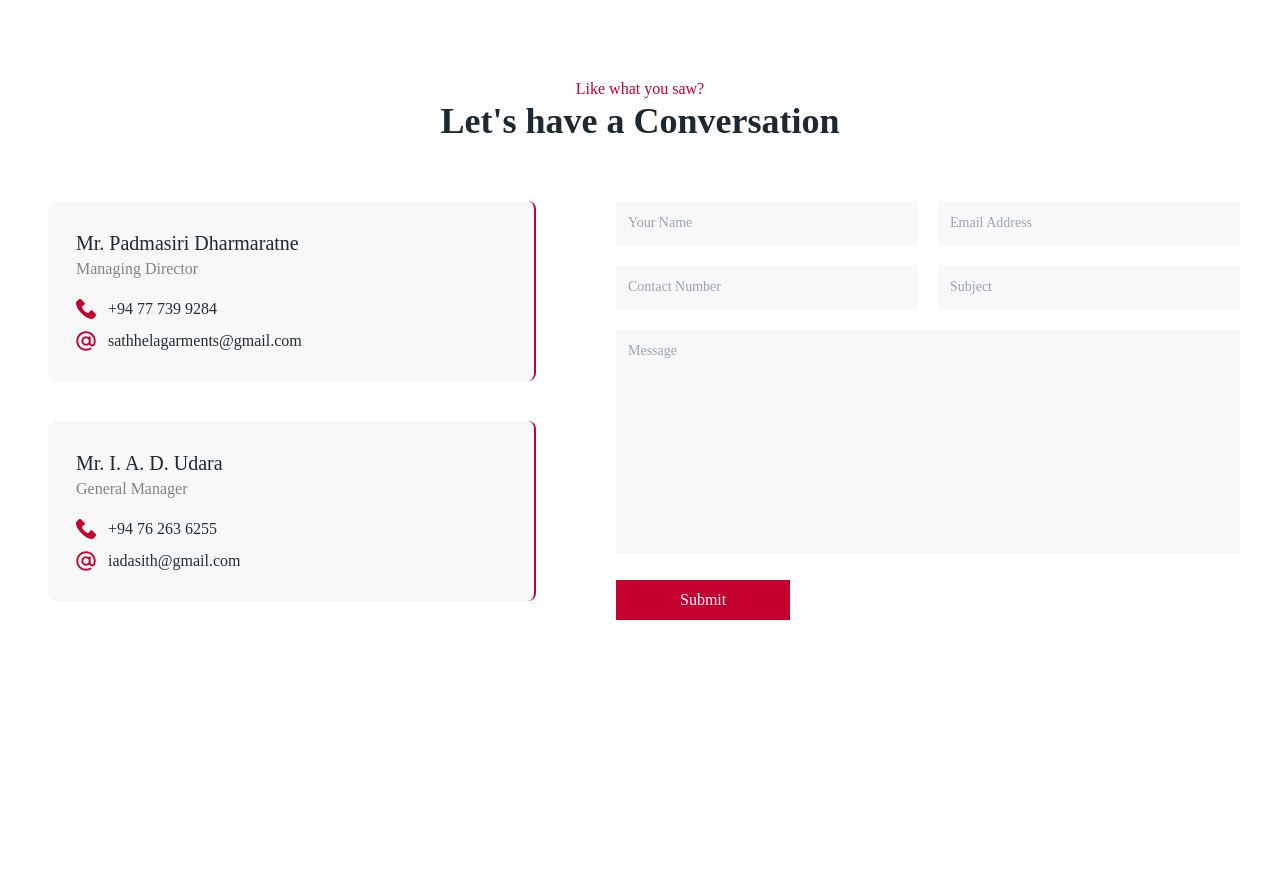
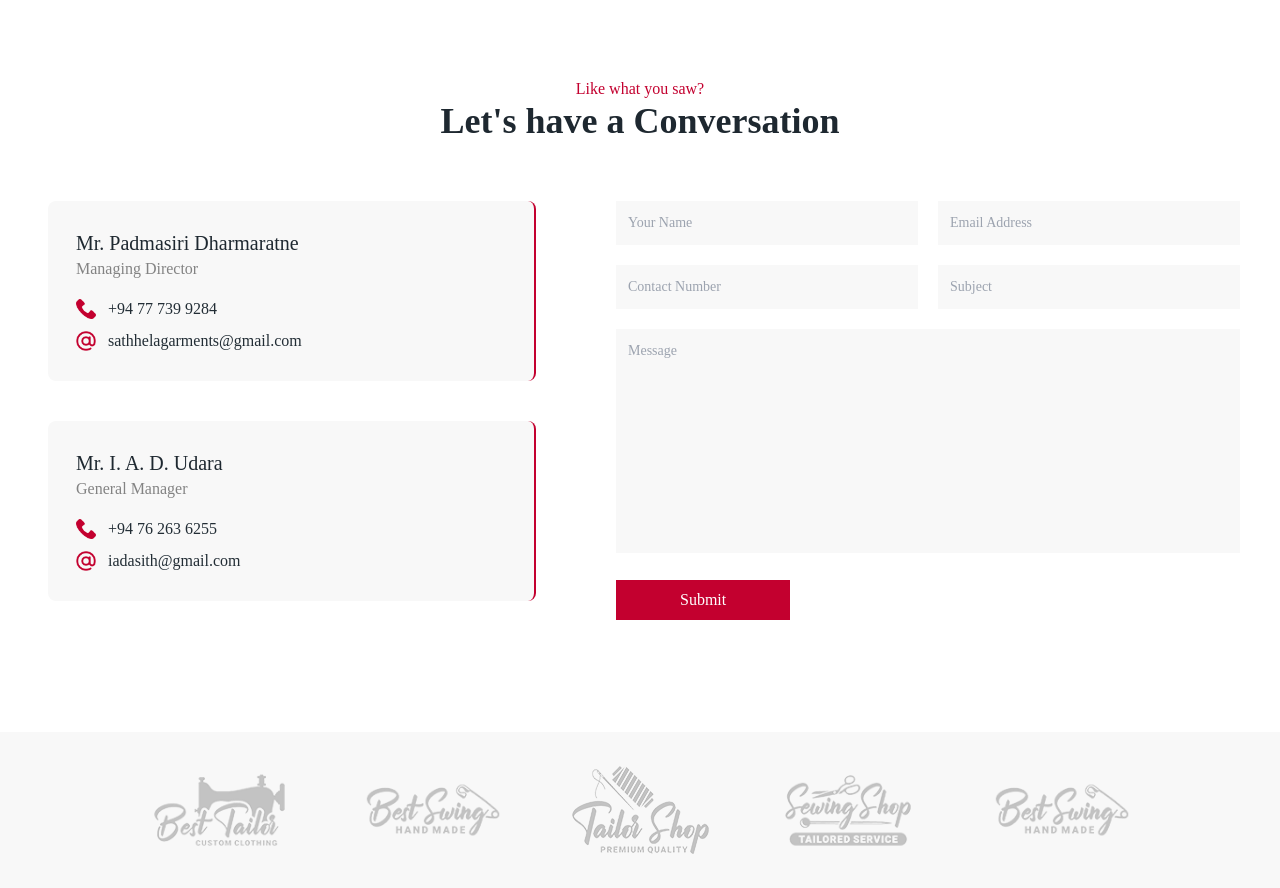
Before and after one commit to johashperera/sathhela-international, a Gatsby site: page / in a window 1280 px wide. Shown: the part 3405-4293 px from the top of the page. Before the commit the page ends 4057 px from the top, so only its background shows below. Built offline with nearby package versions, Linux system fonts and the light colour scheme; Gatsby itself is replaced by a stand-in of ours.

Commit message:
add brands section

```diff
--- /dev/null
+++ b/src/components/Brands/Brands.js
@@ -0,0 +1,28 @@
+import { StaticImage } from "gatsby-plugin-image";
+import React from "react";
+
+const Brands = () => {
+  return (
+    <section className="bg-[#F8F8F8]">
+      <div className="flex justify-center items-center gap-16 py-8">
+        <div>
+          <StaticImage src="../../images/Brands/1.png" width={150} />
+        </div>
+        <div>
+          <StaticImage src="../../images/Brands/2.png" width={150} />
+        </div>
+        <div>
+          <StaticImage src="../../images/Brands/3.png" width={150} />
+        </div>
+        <div>
+          <StaticImage src="../../images/Brands/4.png" width={150} />
+        </div>
+        <div>
+          <StaticImage src="../../images/Brands/2.png" width={150} />
+        </div>
+      </div>
+    </section>
+  );
+};
+
+export default Brands;
--- a/src/components/ContactUs/ContactUs.js
+++ b/src/components/ContactUs/ContactUs.js
@@ -3,7 +3,7 @@ import React from "react";
 
 const ContactUs = () => {
   return (
-    <section>
+    <section className="pb-20">
       <div className="text-center">
         <span className="text-primary ">Like what you saw?</span>
         <h2 className="text-secondary text-4xl font-bold">
--- a/src/pages/index.js
+++ b/src/pages/index.js
@@ -6,6 +6,7 @@ import Services from "../components/Services/Services";
 import Details from "../components/Details/Details";
 import Products from "../components/Products/Products";
 import ContactUs from "../components/ContactUs/ContactUs";
+import Brands from "../components/Brands/Brands";
 
 const index = () => {
   return (
@@ -17,6 +18,7 @@ const index = () => {
       <Details />
       <Products />
       <ContactUs />
+      <Brands />
     </main>
   );
 };
```
Also changed, not shown: src/images/Brands/1.png (added), src/images/Brands/2.png (added), src/images/Brands/3.png (added), src/images/Brands/4.png (added).
